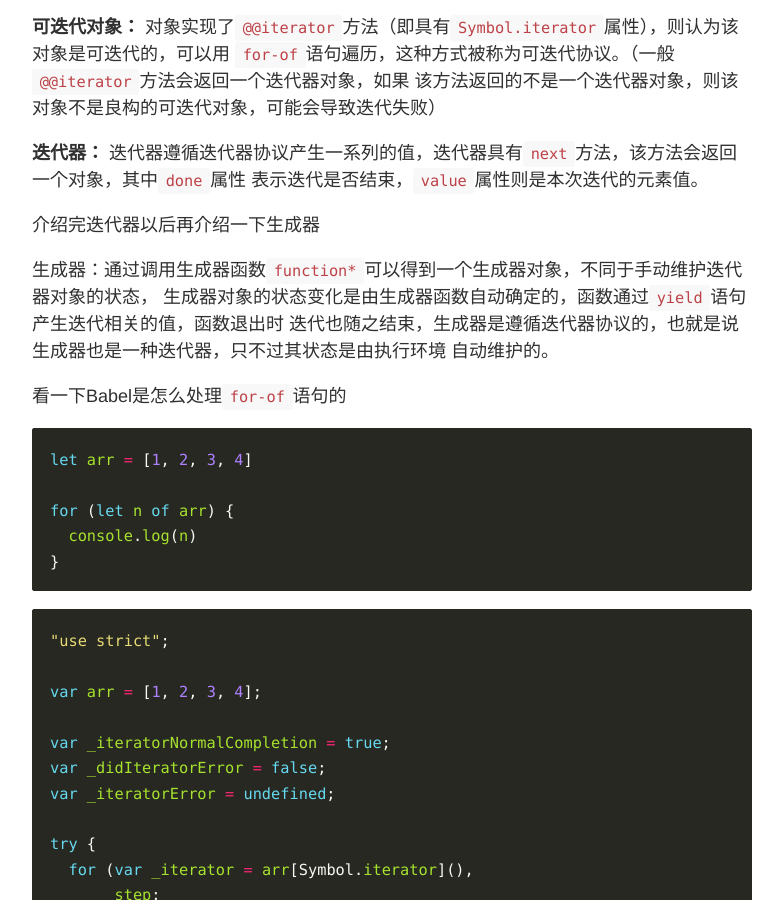
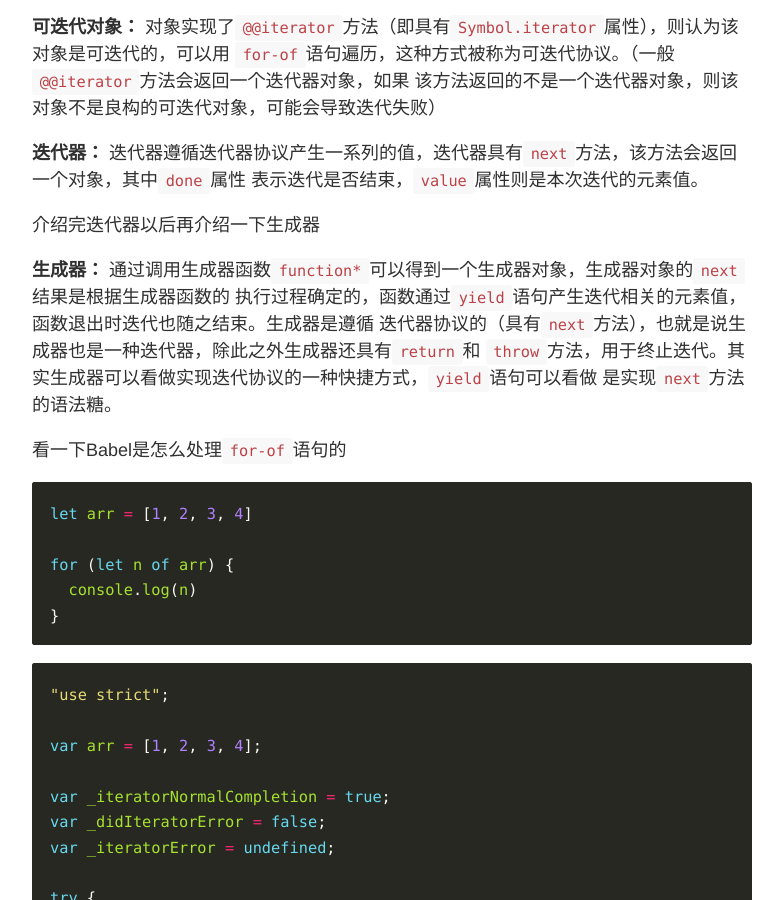
Before and after one commit to skylerlee/codelet, a Jekyll site: the page built from _posts/2016-12-18-javascript-for-of.md, in a window 1280 px wide and 900 px high, scrolled down 429 px. Shown: the whole window, without its empty margins (248-1031 px from the left). Built offline with Jekyll 4.4.1, drawn with Linux system fonts in a browser that asks for light colours.

Commit message:
Update post

```diff
--- a/_posts/2016-12-18-javascript-for-of.md
+++ b/_posts/2016-12-18-javascript-for-of.md
@@ -26,10 +26,12 @@ JavaScript中的循环语句大致可以分为：条件循环(`for/while`)，属
 
 介绍完迭代器以后再介绍一下生成器
 
-生成器：通过调用生成器函数`function*`可以得到一个生成器对象，不同于手动维护迭代器对象的状态，
-生成器对象的状态变化是由生成器函数自动确定的，函数通过`yield`语句产生迭代相关的值，函数退出时
-迭代也随之结束，生成器是遵循迭代器协议的，也就是说生成器也是一种迭代器，只不过其状态是由执行环境
-自动维护的。
+**生成器：**
+通过调用生成器函数`function*`可以得到一个生成器对象，生成器对象的`next`结果是根据生成器函数的
+执行过程确定的，函数通过`yield`语句产生迭代相关的元素值，函数退出时迭代也随之结束。生成器是遵循
+迭代器协议的（具有`next`方法），也就是说生成器也是一种迭代器，除此之外生成器还具有`return`和
+`throw`方法，用于终止迭代。其实生成器可以看做实现迭代协议的一种快捷方式，`yield`语句可以看做
+是实现`next`方法的语法糖。
 
 看一下Babel是怎么处理`for-of`语句的
 
```
